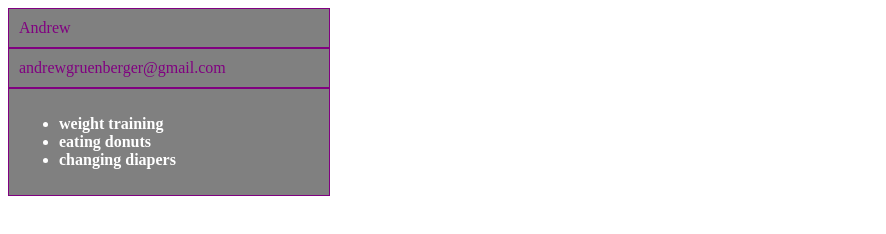
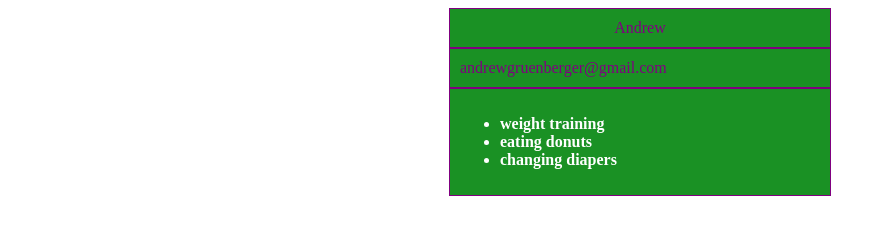
Before and after one commit to gruenberger/MyWebCourse, a plain HTML site: page index.html in a window 1280 px wide. Shown: the whole page, without its empty margins (0-886 px from the left). Drawn offline with Linux system fonts and the light colour scheme.

Commit message:
did labch02

```diff
--- a/index.html
+++ b/index.html
@@ -23,15 +23,19 @@
     </script>
     <style>
         div {
-            width: 300px;
+            margin:auto;
+            width: 360px;
             padding: 10px;
             border: 1px solid purple;
-            background-color: grey;
-            color: purple
+            background-color: rgb(26, 145, 36);
+            color: purple;
         }
         div#hobbies {
             color : white;
             font-weight: bold;
+        }
+        div#name {
+            text-align: center
         }
     </style>
 </head>
```
